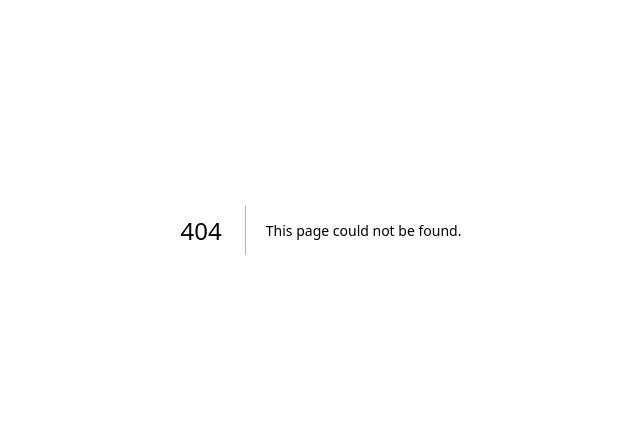
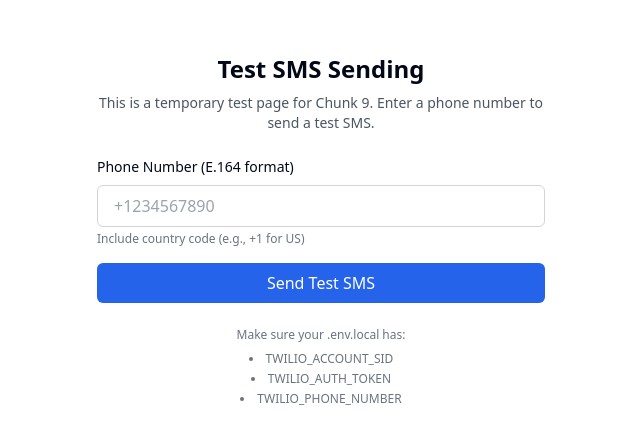
Before and after one commit to happypotomus/rose-bud-thorn, a Next.js app: page /test-sms in a window 1280 px wide. Before the commit this address had no page. Shown: the part 170-614 px from the top of the page, without its empty margins (319-959 px from the left). Built offline with nearby package versions, Linux system fonts and the light colour scheme.

Commit message:
Chunk 9: Add Twilio SMS sending service with test route

```diff
--- /dev/null
+++ b/app/api/test-sms/route.ts
@@ -0,0 +1,47 @@
+import { NextRequest, NextResponse } from 'next/server'
+import { sendSMS } from '@/lib/twilio/sms'
+
+/**
+ * Test route to send a test SMS
+ * This is a temporary admin route for Chunk 9 testing
+ * TODO: Remove or secure this route before production
+ */
+export async function POST(request: NextRequest) {
+  try {
+    const { phoneNumber } = await request.json()
+
+    if (!phoneNumber) {
+      return NextResponse.json(
+        { error: 'Phone number is required' },
+        { status: 400 }
+      )
+    }
+
+    // Validate phone number format (basic check)
+    if (!phoneNumber.startsWith('+')) {
+      return NextResponse.json(
+        { error: 'Phone number must be in E.164 format (e.g., +1234567890)' },
+        { status: 400 }
+      )
+    }
+
+    const testMessage = 'Test message from Rose-Bud-Thorn app. If you received this, SMS integration is working! 🌹'
+
+    const messageSid = await sendSMS(phoneNumber, testMessage)
+
+    return NextResponse.json({
+      success: true,
+      messageSid,
+      message: 'Test SMS sent successfully',
+    })
+  } catch (error: any) {
+    console.error('Test SMS error:', error)
+    return NextResponse.json(
+      {
+        error: 'Failed to send test SMS',
+        details: error.message,
+      },
+      { status: 500 }
+    )
+  }
+}
--- /dev/null
+++ b/app/test-sms/page.tsx
@@ -0,0 +1,100 @@
+'use client'
+
+import { useState } from 'react'
+
+export default function TestSMSPage() {
+  const [phoneNumber, setPhoneNumber] = useState('')
+  const [loading, setLoading] = useState(false)
+  const [result, setResult] = useState<string | null>(null)
+  const [error, setError] = useState<string | null>(null)
+
+  const handleSendTest = async (e: React.FormEvent) => {
+    e.preventDefault()
+    setLoading(true)
+    setError(null)
+    setResult(null)
+
+    try {
+      const response = await fetch('/api/test-sms', {
+        method: 'POST',
+        headers: { 'Content-Type': 'application/json' },
+        body: JSON.stringify({ phoneNumber }),
+      })
+
+      const data = await response.json()
+
+      if (!response.ok) {
+        setError(data.error || data.details || 'Failed to send SMS')
+        return
+      }
+
+      setResult(`Success! Message SID: ${data.messageSid}`)
+    } catch (err: any) {
+      setError(err.message || 'Something went wrong')
+    } finally {
+      setLoading(false)
+    }
+  }
+
+  return (
+    <main className="flex min-h-screen flex-col items-center justify-center p-24">
+      <div className="w-full max-w-md space-y-6">
+        <div className="text-center">
+          <h1 className="text-2xl font-bold mb-2">Test SMS Sending</h1>
+          <p className="text-gray-600 text-sm">
+            This is a temporary test page for Chunk 9. Enter a phone number to send a test SMS.
+          </p>
+        </div>
+
+        <form onSubmit={handleSendTest} className="space-y-4">
+          <div>
+            <label htmlFor="phone" className="block text-sm font-medium mb-2">
+              Phone Number (E.164 format)
+            </label>
+            <input
+              id="phone"
+              type="tel"
+              value={phoneNumber}
+              onChange={(e) => setPhoneNumber(e.target.value)}
+              placeholder="+1234567890"
+              required
+              className="w-full px-4 py-2 border border-gray-300 rounded-md focus:ring-2 focus:ring-blue-500 focus:border-transparent"
+            />
+            <p className="text-xs text-gray-500 mt-1">
+              Include country code (e.g., +1 for US)
+            </p>
+          </div>
+
+          {error && (
+            <div className="bg-red-100 border border-red-400 text-red-700 px-4 py-3 rounded">
+              {error}
+            </div>
+          )}
+
+          {result && (
+            <div className="bg-green-100 border border-green-400 text-green-700 px-4 py-3 rounded">
+              {result}
+            </div>
+          )}
+
+          <button
+            type="submit"
+            disabled={loading}
+            className="w-full bg-blue-600 text-white py-2 px-4 rounded-md hover:bg-blue-700 disabled:opacity-50 disabled:cursor-not-allowed"
+          >
+            {loading ? 'Sending...' : 'Send Test SMS'}
+          </button>
+        </form>
+
+        <div className="text-xs text-gray-500 text-center">
+          <p>Make sure your .env.local has:</p>
+          <ul className="list-disc list-inside mt-2 space-y-1">
+            <li>TWILIO_ACCOUNT_SID</li>
+            <li>TWILIO_AUTH_TOKEN</li>
+            <li>TWILIO_PHONE_NUMBER</li>
+          </ul>
+        </div>
+      </div>
+    </main>
+  )
+}
--- /dev/null
+++ b/lib/twilio/sms.ts
@@ -0,0 +1,36 @@
+import twilio from 'twilio'
+
+/**
+ * Send an SMS message using Twilio
+ * @param to - Phone number to send to (E.164 format, e.g., +1234567890)
+ * @param message - Message body to send
+ * @returns Promise with message SID if successful, throws error if failed
+ */
+export async function sendSMS(to: string, message: string): Promise<string> {
+  const accountSid = process.env.TWILIO_ACCOUNT_SID
+  const authToken = process.env.TWILIO_AUTH_TOKEN
+  const fromNumber = process.env.TWILIO_PHONE_NUMBER
+
+  if (!accountSid || !authToken || !fromNumber) {
+    throw new Error('Missing Twilio credentials. Please check your environment variables.')
+  }
+
+  const client = twilio(accountSid, authToken)
+
+  try {
+    const result = await client.messages.create({
+      body: message,
+      from: fromNumber,
+      to: to,
+    })
+
+    return result.sid
+  } catch (error: any) {
+    console.error('Twilio SMS error:', {
+      message: error.message,
+      code: error.code,
+      status: error.status,
+    })
+    throw new Error(`Failed to send SMS: ${error.message}`)
+  }
+}
--- a/package.json
+++ b/package.json
@@ -21,7 +21,8 @@
     "react": "^19.2.0",
     "react-dom": "^19.2.0",
     "tailwind-merge": "^3.4.0",
-    "tailwindcss-animate": "^1.0.7"
+    "tailwindcss-animate": "^1.0.7",
+    "twilio": "^5.10.6"
   },
   "devDependencies": {
     "@types/node": "^24.10.1",
```
Also changed, not shown: 2 other files (tests, documents, lock files or other folders).
